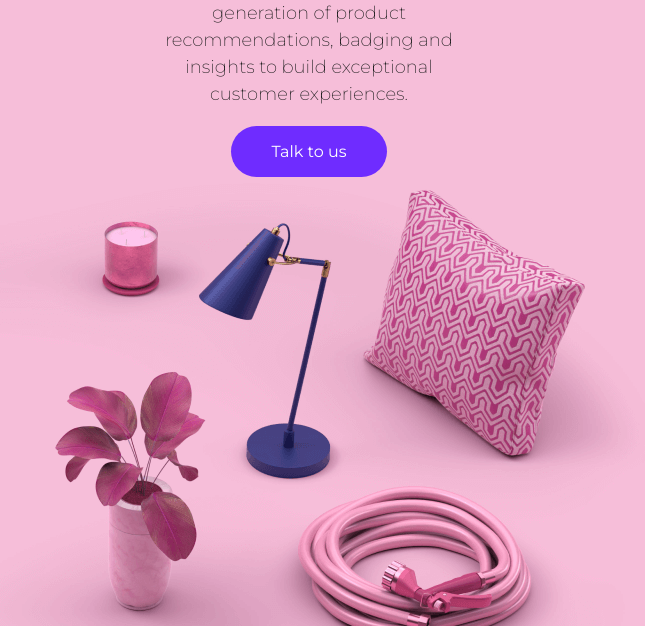
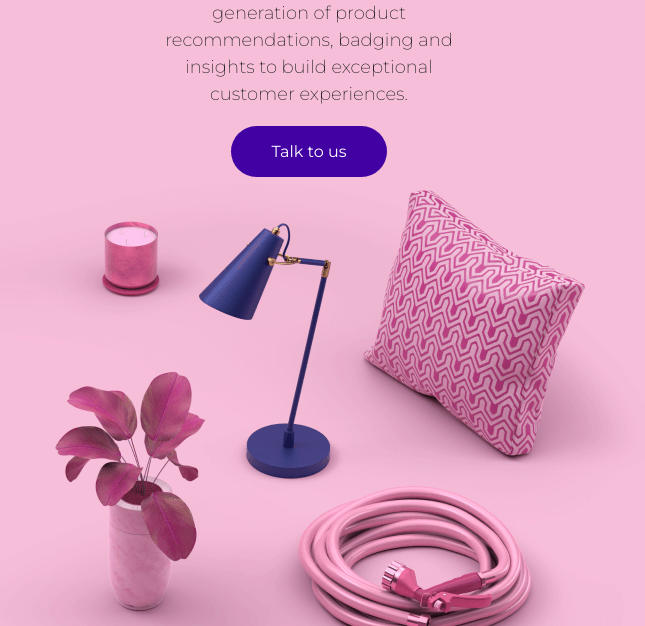
Before and after one commit to BrigitteSprung/huble-assessment, a plain HTML site: page dist/index.html in a window 1280 px wide. In both pictures the pointer is over the link "Talk to us". Shown: the part 171-797 px from the top of the page, without its empty margins (331-976 px from the left). Drawn offline with nearby package versions, Linux system fonts and the light colour scheme; files that its build step writes are made by us from their sources.

Commit message:
Added hover effect

```diff
--- a/scss/_banner.scss
+++ b/scss/_banner.scss
@@ -37,8 +37,8 @@
         &--email {
             display: none;
         }
-        &--btn {
-
+        &--btn:hover {
+            background-color: $accent-color-dark;
         }
     }
 
```
